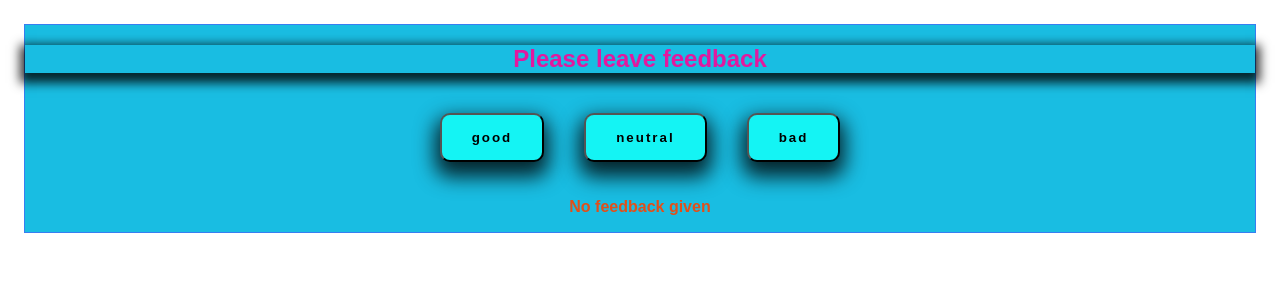
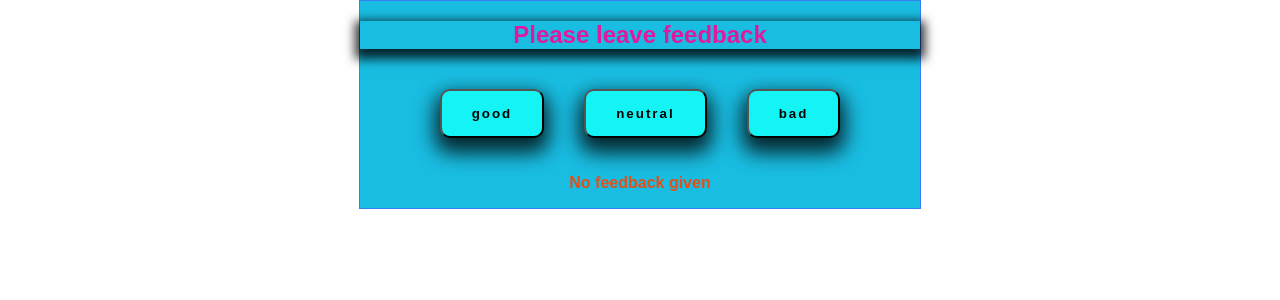
Before and after one commit to KalchIgor/goit-react-hw-02-feedback, a React (Create React App) app: page / in a window 1280 px wide. Shown: the top 300 px of the page. Built offline with nearby package versions, Linux system fonts and the light colour scheme.

Commit message:
margin:auto;

```diff
--- a/src/components/Feedback/Feedback.module.css
+++ b/src/components/Feedback/Feedback.module.css
@@ -1,9 +1,11 @@
 
  .feedback {
      border: 1px solid #377ef1;
-     margin: 24px;
      text-align: center;
      background:#19bde2;
+     max-width: 560px;
+     margin:auto;
+
  }
 
  .title {
@@ -57,4 +59,5 @@
     border-radius: 10px;
     box-shadow: 0 10px 20px 5px rgba(0, 0, 0, .8);
     background-color: rgb(20, 244, 244);
+
  }
```
